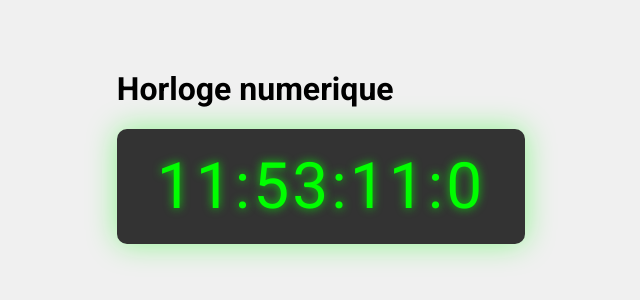
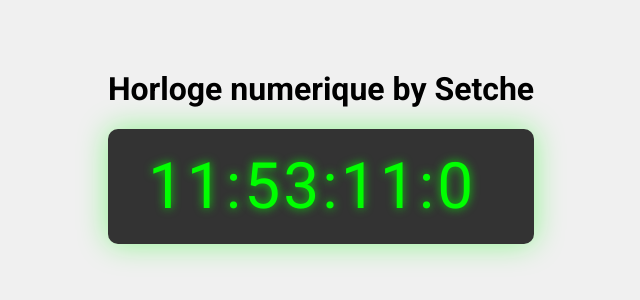
Before and after one commit to Setche2023/Numeric-Clock, a plain HTML site: page index.html in a window 1280 px wide. Shown: the part 254-554 px from the top of the page, without its empty margins (319-959 px from the left). Drawn offline with Linux system fonts and the light colour scheme.

Commit message:
Horloge numérique by Setche ajoutée

```diff
--- a/index.html
+++ b/index.html
@@ -14,7 +14,7 @@
   </head>
   <body>
     <div>
-      <h1>Horloge numerique</h1>
+      <h1>Horloge numerique by Setche</h1>
       <div
         class="horloge-numerique"
         id="horlogeNumerique"
```
